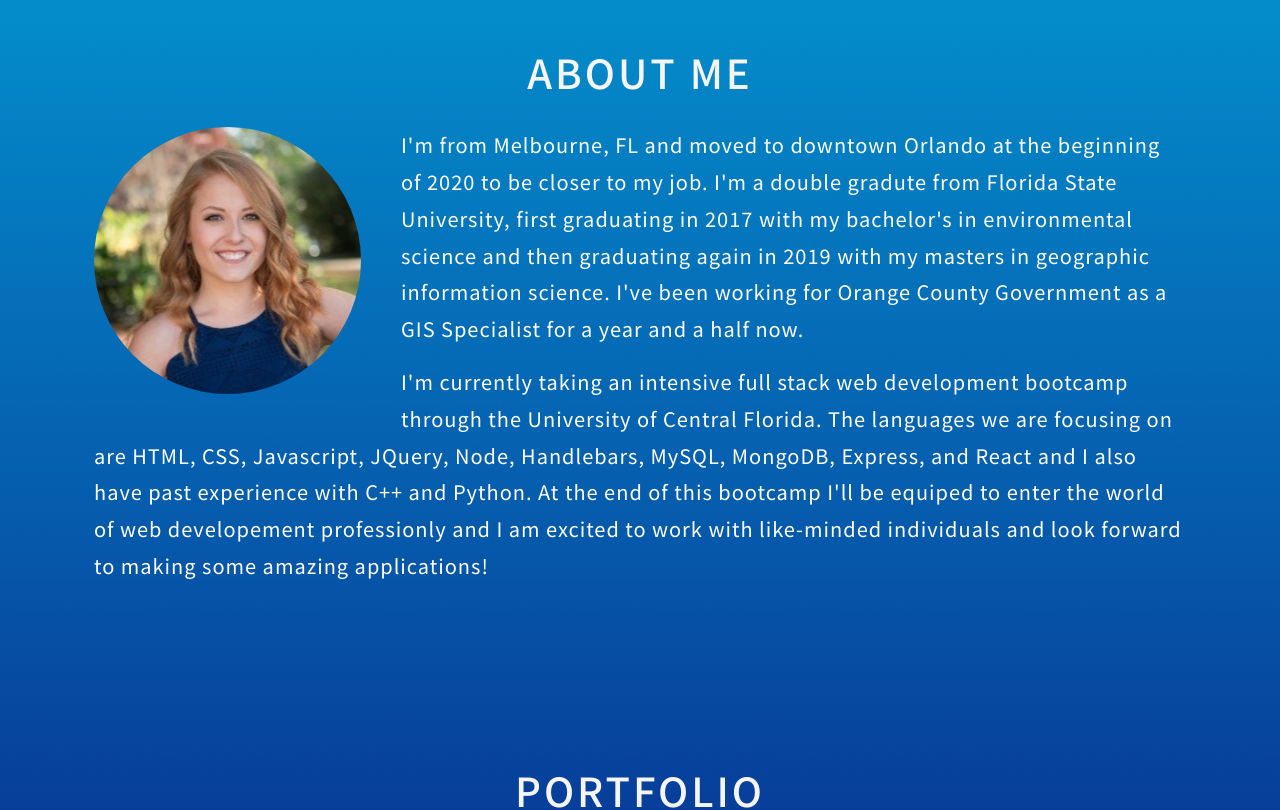
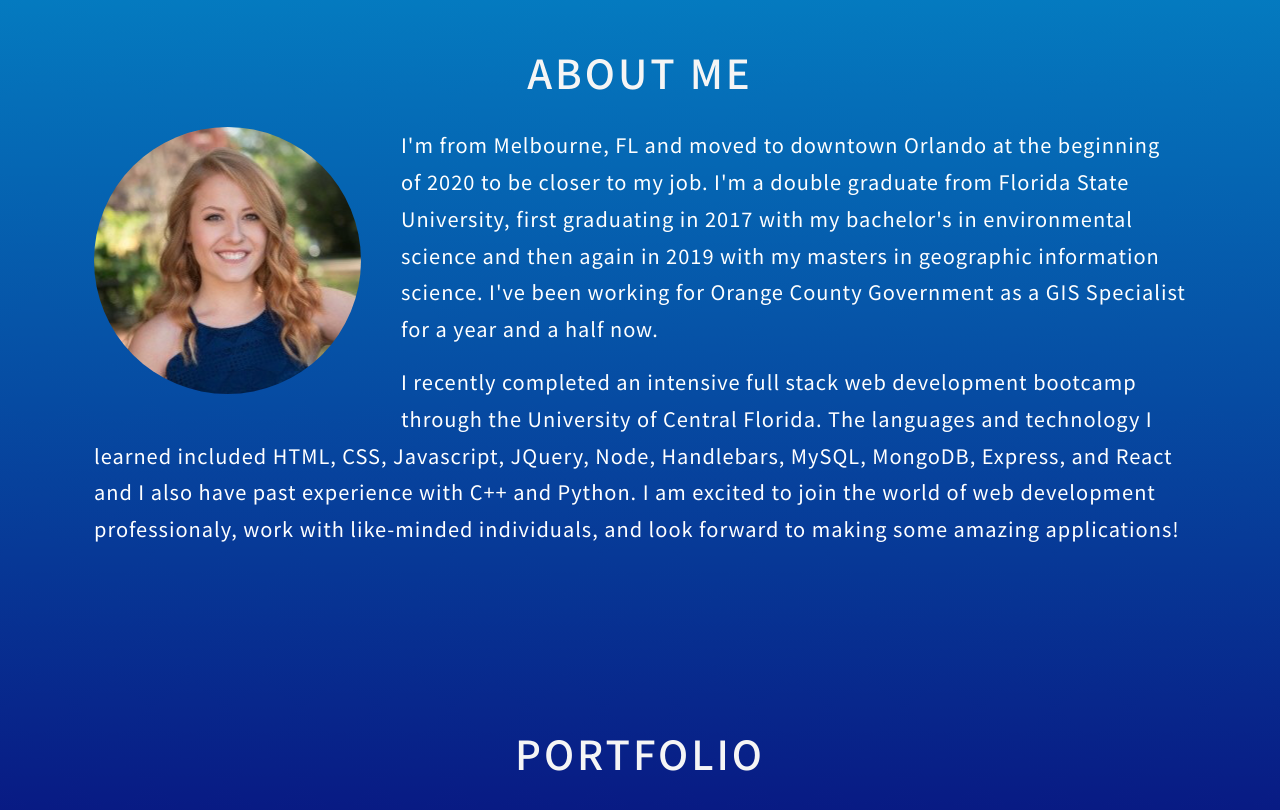
Before and after one commit to katiec2116/react-portfolio, a React (Create React App) app in the folder portfolio/: page / in a window 1280 px wide. Shown: the part 860-1670 px from the top of the page. Built offline with nearby package versions, Linux system fonts and the light colour scheme.

Commit message:
updated about me

```diff
--- a/portfolio/src/components/About/index.js
+++ b/portfolio/src/components/About/index.js
@@ -18,20 +18,17 @@ function About() {
                             I'm from Melbourne, FL and moved to downtown Orlando at the beginning of 2020 to be closer
                             to my
                             job.
-                            I'm a double gradute from Florida State University, first graduating in 2017
-                            with my bachelor's in environmental science and then graduating again in 2019 with my
+                            I'm a double graduate from Florida State University, first graduating in 2017
+                            with my bachelor's in environmental science and then again in 2019 with my
                             masters in geographic information science. I've been working for Orange County Government as
-                            a
-                            GIS
-                            Specialist for a year and a half now.
+                            a GIS Specialist for a year and a half now.
                         </p>
                         <p>
-                            I'm currently taking an intensive full stack web development bootcamp through the University
+                            I recently completed an intensive full stack web development bootcamp through the University
                             of
-                            Central Florida. The languages we are focusing on are HTML, CSS, Javascript, JQuery, Node,
+                            Central Florida. The languages and technology I learned included HTML, CSS, Javascript, JQuery, Node,
                             Handlebars, MySQL, MongoDB, Express, and React and I also have past experience with C++ and
-                            Python. At the end of this bootcamp I'll be equiped to enter the world of web developement
-                            professionly and I am excited to work with like-minded individuals and look forward to
+                            Python. I am excited to join the world of web development professionaly, work with like-minded individuals, and look forward to
                             making some amazing applications!
                         </p>
                     </div>
--- a/portfolio/src/components/Nav/index.js
+++ b/portfolio/src/components/Nav/index.js
@@ -4,7 +4,7 @@ function Nav() {
 
     return (
         <nav sticky="top" className="navbar navbar-expand-lg py-3 fixed-top">
-            <Link className="navbar-brand" href="/">KATIE CAMPBELL</Link>
+            <Link className="navbar-brand" href="/#top">KATIE CAMPBELL</Link>
             <button className="navbar-toggler navbar-dark" type="button" data-toggle="collapse"
                 data-target="#navbarNavAltMarkup" aria-controls="navbarNavAltMarkup" aria-expanded="false"
                 aria-label="Toggle navigation">
@@ -15,7 +15,7 @@ function Nav() {
                     <Link className="nav-link" to="/#about">About</Link>
                     <Link className="nav-link" to="/#portfolio">Portfolio</Link>
                     <Link className="nav-link" to="/#resume">Resume</Link>
-                    <Link className="nav-link" to="/#contact">Contact</Link>
+                    {/* <Link className="nav-link" to="/#contact">Contact</Link> */}
                 </div>
             </div>
         </nav>
--- a/portfolio/src/pages/Home.js
+++ b/portfolio/src/pages/Home.js
@@ -13,7 +13,7 @@ function Home() {
         <About />
         <Portfolio />
         <Resume />
-        <Contact />
+        {/* <Contact /> */}
         <Footer />
       </div>
     );
```
